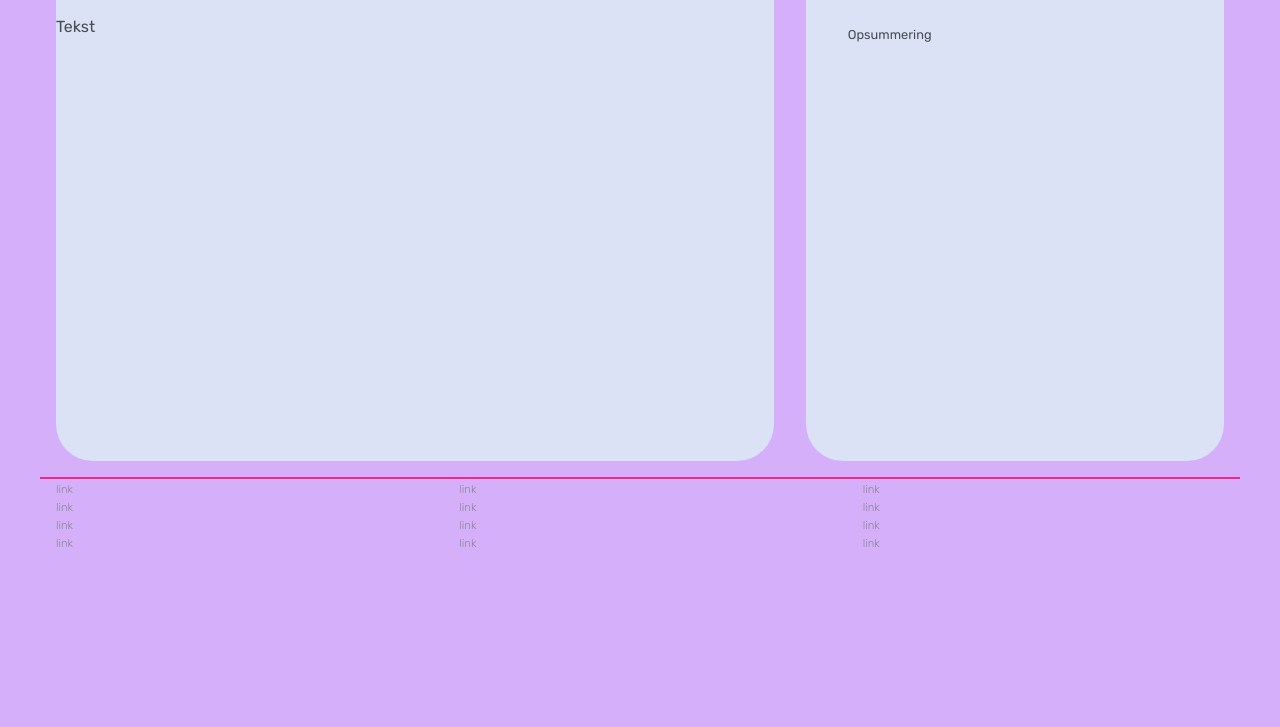
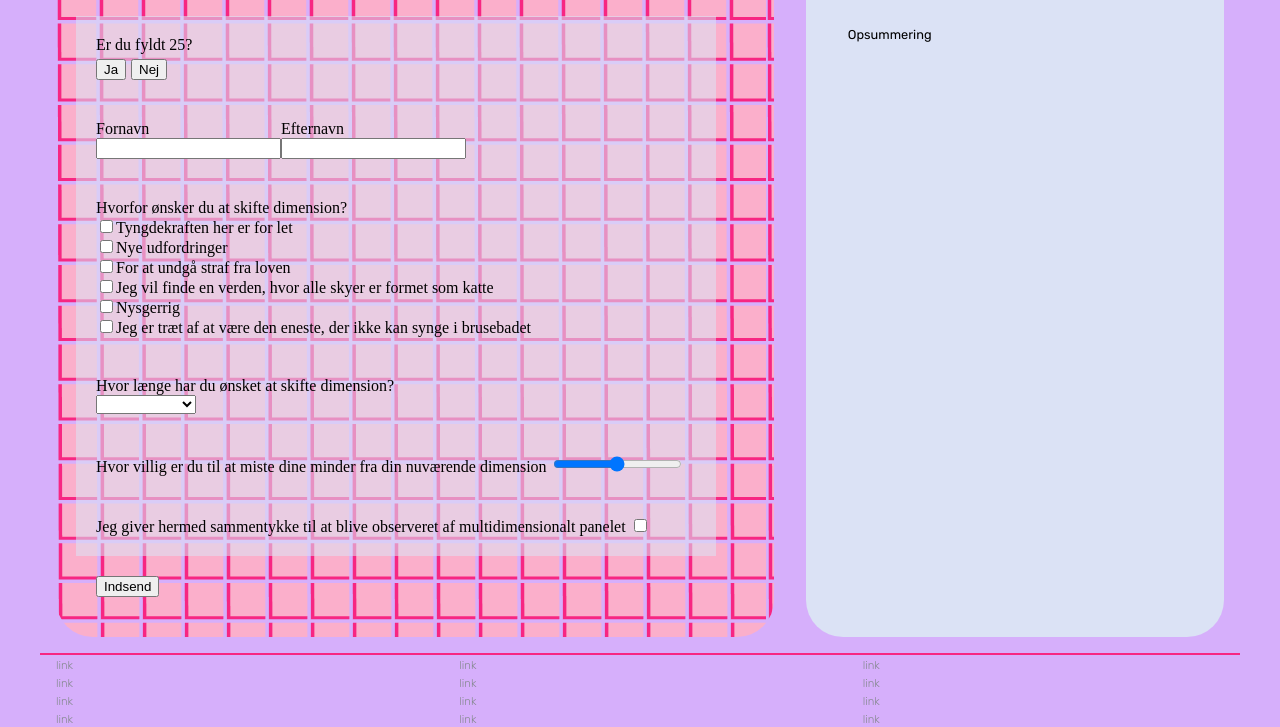
Before and after one commit to jest0003/emergency-main, a plain HTML site: page register.html in a window 1280 px wide. Shown: the part 249-976 px from the top of the page. Before the commit the page ends 800 px from the top, so only its background shows below. Drawn offline with Linux system fonts and the light colour scheme.

Commit message:
indebrat

```diff
--- a/css/cards.css
+++ b/css/cards.css
@@ -87,11 +87,8 @@
   width: max-content;
 }
 .menuItem {
-  display: inline-block;
   padding: 0.3rem 0.5rem;
   border-radius: var(--border-radius);
-  background-color: var(--h-cta-text-bg-color);
-  color: var(--followup-text-color);
   text-align: center;
   text-decoration: none;
   width: max-content;
--- a/css/custom.css
+++ b/css/custom.css
@@ -1,7 +1,6 @@
 :root {
   /* Colours */
   --primary-bg-color: #e8ebee; /* used */
-  --primary-font-color: #474d52; /* used */
 
   --secondary-bg-color: #5d656c; /* used */
   --secondary-font-color: #d5e5f4; /* used */
@@ -23,7 +22,7 @@
   /* Links */
   --link-color: #84888e; /* used */
   --hover-color: #f9fcfe; /* used */
-  --active-color: #f52727; /* used */
+  --active-color: #000000; /* used */
 
   /* From styletile */
 
@@ -72,11 +71,10 @@
   --headline-bg-color-inverted: #000000;
   --bodytext-bg-color: #ff0000;
   --bodytext-bg-color-inverted: #ff0000;
-  --cta-text-bg-color: #F72682; /*header cta knapper, ins og reg?!!*/
   --cta-text-bg-color-inverted: #ff0000;
-  --followup-text-bg-color: #6d6d6d; /*CTA baggrund*/
+  --followup-text-bg-color: #e40000; /*CTA baggrund*/
   --followup-text-bg-color-inverted: #ff0000;
-  --form-background-color: #ff0000;
+  --form-background-color: #F72682;
   --form-text-color: #000000;
   --formfield-background-color: #ff0000;
   --formfield-background-color-active: #ff0000;
--- a/css/forms.css
+++ b/css/forms.css
@@ -1,8 +1,8 @@
-#webform {
-  background-color: var(--form-background-color);
+#form-sec {
+  border-radius: 37px;
+  background-image: url(../aset/tern.png) ;
+  background-attachment: fixed;
 }
-
-#form-section,
 #form-summary {
   background-color: var(--info-background-color);
   padding: 0;
@@ -30,3 +30,18 @@
   margin: 0 0 1.2rem 0;
   padding: 0;
 }
+.flex_r {display: flex;
+flex-direction: row;}
+.flex_c {display: flex;
+flex-direction: column;}
+
+#drop_d {max-width: 100px;}
+.marg_5 {margin-right: 5px;
+margin-top: 5px;}
+
+.form_g {
+  background-color: #dbe2f58f;
+  border-radius: 0;
+  margin: 0;
+  max-width: 600px;
+}
--- a/css/general.css
+++ b/css/general.css
@@ -131,7 +131,7 @@ a {
 }
 header nav li a {
   margin: 1.5rem;
-  background-color: var(--cta-text-bg-color);
+  background-color: var(--h-cta-text-bg-color);
   color: var(--cta-text-color);
   font-size: var(--cta-text-size);
   padding: 0.5rem 1rem;
--- a/register.html
+++ b/register.html
@@ -27,12 +27,46 @@
 
     <main>
       <h1>INDBERET</h1>
-      <section id="form-section">
+      <section id="form-sec">
         <article id="form-info">
-          <h2>Overskrift</h2>
-          <p>Tekst</p>
+          <h3>Ansøgning om dimensionsskifte</h3>
         </article>
-        <form id="webform"></form>
+        <form id="webform">
+          <section class="flex_c form_g">
+          <label for="age">Er du fyldt 25?</label>
+          <div><button class="marg_5">Ja</button><button class="marg_1">Nej</button></div></section>
+          <section class="flex_r form_g"><div class="flex_c">
+            <label for="f-navn">Fornavn</label>
+            <input id="f-navn" type="text">
+          </div>
+        <div class="flex_c"><label for="e-navn">Efternavn</label>
+        <input id="e-navn" type="text"></div></section>
+        <section class="form_g">
+          <label for="">Hvorfor ønsker du at skifte dimension?</label>
+          <div><input id="op1" type="checkbox"><label for="op1">Tyngdekraften her er for let</label></div>
+          <div><input id="op2" type="checkbox"><label for="op2">Nye udfordringer</label></div>
+          <div><input id="op3" type="checkbox"><label for="op3">For at undgå straf fra loven</label></div>
+          <div><input id="op4" type="checkbox"><label for="op4">Jeg vil finde en verden, hvor alle skyer er formet som katte</label></div>
+          <div><input id="op5" type="checkbox"><label for="op5">Nysgerrig</label></div>
+          <div><input id="op6" type="checkbox"><label for="op6">Jeg er træt af at være den eneste, der ikke kan synge i brusebadet</label></div>
+        </section>
+        <section class="flex_c form_g">
+          <label for="drop_d">Hvor længe har du ønsket at skifte dimension?</label>
+          <select name="drop_down" id="drop_d">
+            <option value="0-3 mdr."></option>
+            <option value="">3-12 mdr</option>
+            <option value="">1-2 år</option>
+            <option value="">2-5 år</option>
+            <option value="">5+ år</option>
+          </select>
+        </section>
+        <section class="form_g"><label for="minder">Hvor villig er du til at miste dine minder fra din nuværende dimension</label>
+        <input id="minder" type="range"></section>
+        <section class="form_g"><label for="samtyk">Jeg giver hermed sammentykke til at blive observeret af multidimensionalt panelet</label>
+        <input type="checkbox" required></section>
+        <section><button id="submit" type="submit">Indsend</button></section>
+
+        </form>
       </section>
       <section id="form-summary">
         <h2>Summary</h2>
```
Also changed, not shown: aset/pink_lines.png (added), aset/purple_lines.png (added), aset/tern.png (added).
